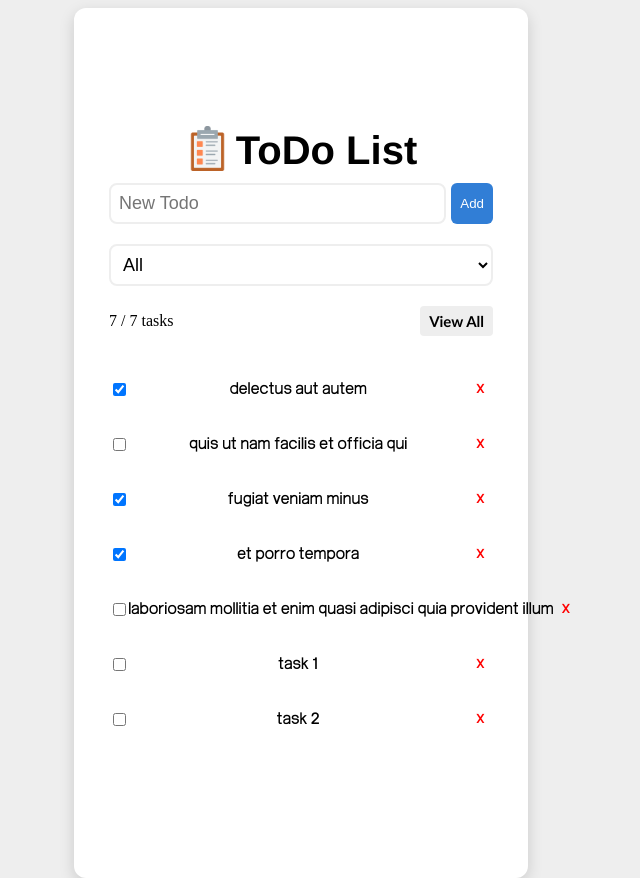
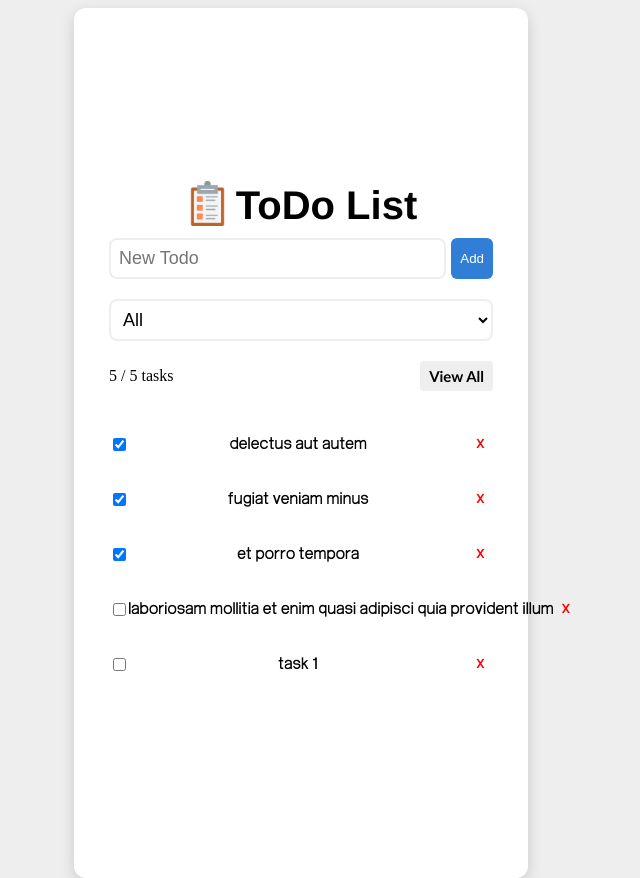
Before and after one commit to AvaniSujith/ToDo-App, a Vue app: page / in a window 1280 px wide. Shown: the whole page, without its empty margins (347-987 px from the left). Built offline with nearby package versions, Linux system fonts and the light colour scheme; data requests are answered from the project's data file.

Commit message:
updation: delete task implementaion and toggle task updation

```diff
--- a/src/components/AddTask.vue
+++ b/src/components/AddTask.vue
@@ -12,7 +12,7 @@ const handleAddTask = async () => {
   const title = taskTitle.value.trim();
   if (title) {
     const newTask = {
-      id: Math.floor(Math.random() * 100),
+
       title,
       completed: false,
 
--- a/src/components/TaskList.vue
+++ b/src/components/TaskList.vue
@@ -21,6 +21,12 @@ const filteredTask = computed(() => {
 const handleFilter = (filter) => {
   currentFilter.value = filter;
 };
+
+const handleDeleteTask = async (id) => {
+  if(confirm("Are you sure to delete the task?")){
+    await taskStore.deleteTask(id)
+  }
+}
 
 onMounted(async () => {
   await taskStore.getTasks();
@@ -52,7 +58,7 @@ onMounted(async () => {
           <p style="color: black">{{ task.title }}</p>
         </div>
         <div class="task-delete">
-          <button class="del-btn">X</button>
+          <button class="del-btn" @click="handleDeleteTask(task.id)">X</button>
         </div>
       </li>
     </ul>
--- a/taskData.json
+++ b/taskData.json
@@ -4,11 +4,6 @@
       "id": "1",
       "title": "delectus aut autem",
       "completed": true
-    },
-    {
-      "id": "2",
-      "title": "quis ut nam facilis et officia qui",
-      "completed": false
     },
     {
       "id": "3",
@@ -26,13 +21,8 @@
       "completed": false
     },
     {
-      "id": 4,
+      "id": "41a2",
       "title": "task 1",
-      "completed": false
-    },
-    {
-      "id": 92,
-      "title": "task 2",
       "completed": false
     }
   ]
```
